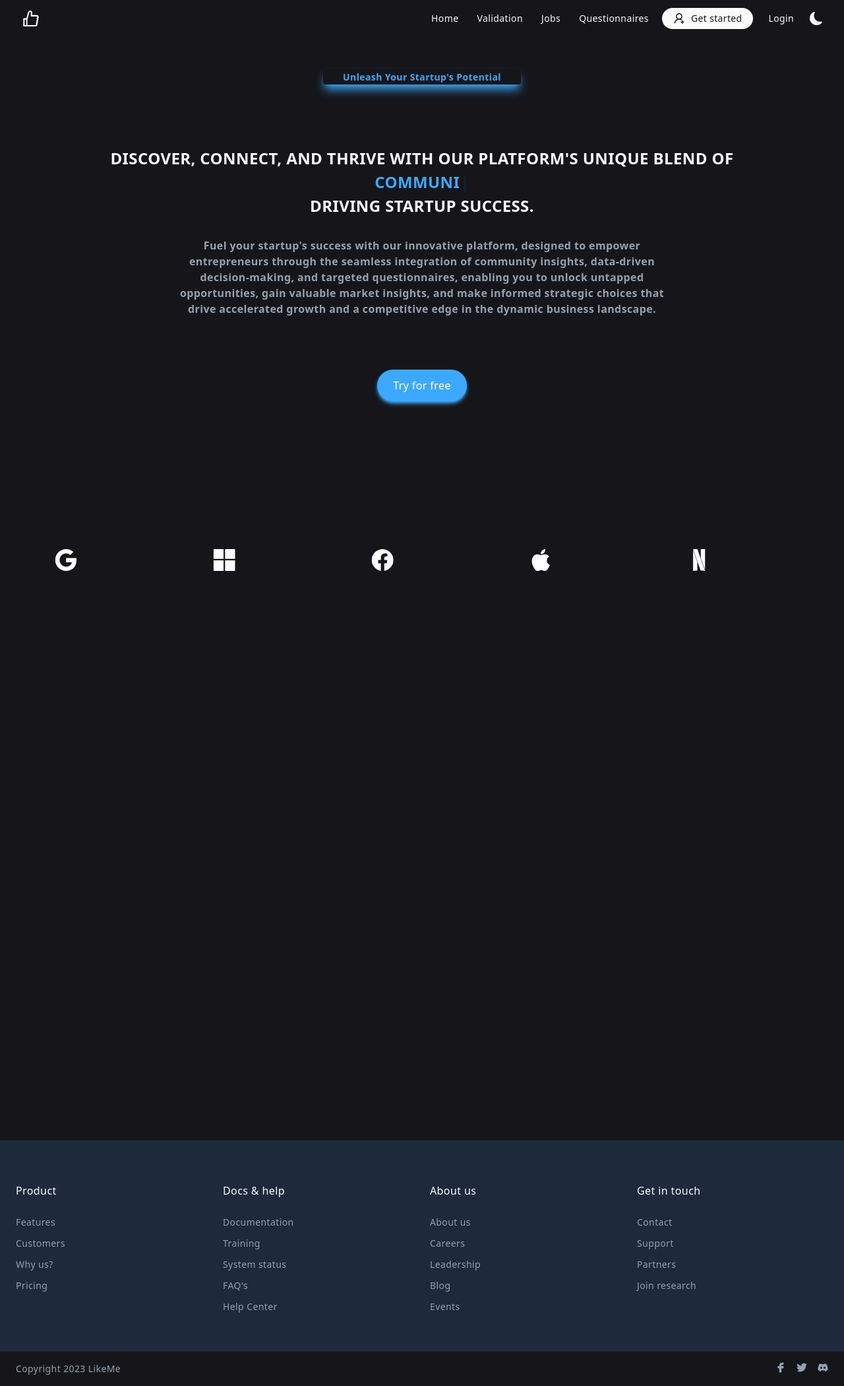
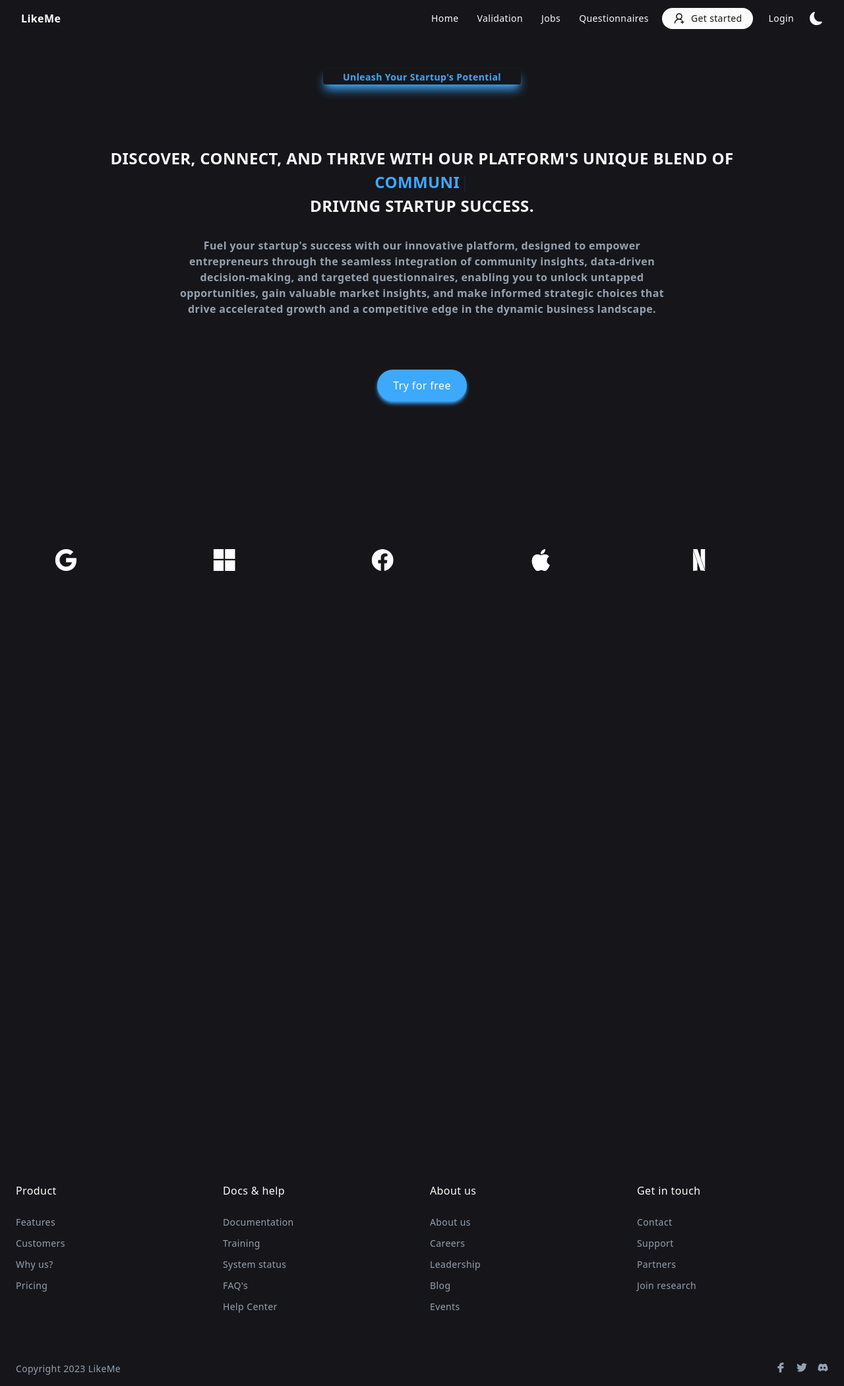
Before and after one commit to TheKing0000/likeme, a Next.js app: page / in a window 1280 px wide. Shown: the whole page at 66% size. Built offline with nearby package versions, Linux system fonts and the light colour scheme.

Commit message:
scroll to the top of the page when index loads

```diff
--- a/components/common/Footer.tsx
+++ b/components/common/Footer.tsx
@@ -5,7 +5,7 @@ export default function Footer() {
     <>
       <footer className="w-full">
         {/* Main footer */}
-        <div className="pt-16 pb-12 text-sm   dark:bg-slate-800">
+        <div className="pt-16 pb-12 text-sm   dark:bg-[#16161a]">
           <div className="container px-6 mx-auto">
             <div className="grid grid-cols-4 gap-6 md:grid-cols-8 lg:grid-cols-12">
               <nav
--- a/components/navigation/NavBar.tsx
+++ b/components/navigation/NavBar.tsx
@@ -4,7 +4,7 @@ import {
   AiOutlineUserAdd,
   AiOutlineLike,
 } from "react-icons/ai";
-
+import { motion } from "framer-motion";
 import { useEffect, useState } from "react";
 import Link from "next/link";
 
@@ -62,10 +62,13 @@ const NavBar = () => {
               <div className="flex-none">
                 {/* <h1 className="text-[#3da9fc] cursor-pointer">LikeMe</h1> */}
                 <Link href="/">
-                  <AiOutlineLike
+                  {/* <AiOutlineLike
                     className="text-[#16161a] dark:text-[#fffffe] cursor-pointer "
                     size={30}
-                  />
+                  /> */}
+                  <h1 className="font-bold text-[#16161a] dark:text-[#fffffe] hover:text-[#3da9fc] dark:hover:text-[#3da9fc] transition-colors duration-500">
+                    LikeMe
+                  </h1>
                 </Link>
               </div>
               <div className="space-x-7 flex-grow flex justify-end items-center pr-5">
--- a/pages/index.tsx
+++ b/pages/index.tsx
@@ -4,6 +4,7 @@ import Typewriter from "typewriter-effect";
 import { Variants, motion, AnimatePresence } from "framer-motion";
 import LogoList from "@/components/animations/LogoList";
 import Footer from "@/components/common/Footer";
+import { useEffect } from "react";
 
 const containerVariants: Variants = {
   initial: {
@@ -37,6 +38,10 @@ const containerVariants: Variants = {
 }
 
 export default function Home() {
+  // Scroll to the top of the page at initial render
+  useEffect(() => {
+    window.scrollTo(0, 0);
+  }, []);
   return (
     <main>
       <NavBar />
@@ -109,6 +114,13 @@ export default function Home() {
       </motion.section>
 
       <div className="h-screen"></div>
+      {/* <motion.h1
+        initial={{ opacity: 0 }}
+        whileInView={{ opacity: 1 }}
+        animate={{ transition: { duration: 3 } }}
+      >
+        Hellloo
+      </motion.h1> */}
       <Footer />
     </main>
   );
```
Also changed, not shown: public/svg/custom.svg (deleted).
